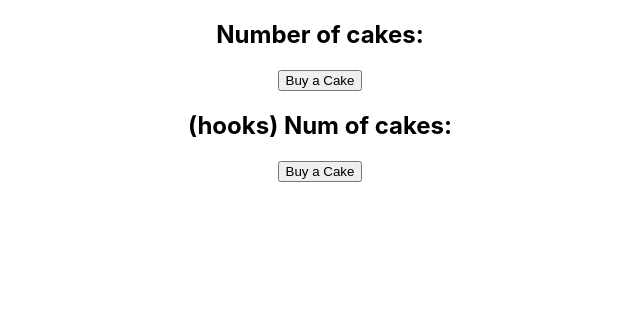
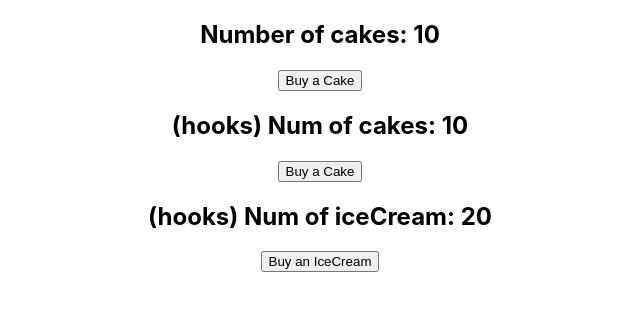
Before and after one commit to Joanna-Golofit/14-react-redux-middleware-async, a React (Create React App) app: page / in a window 1280 px wide. Shown: the top 310 px of the page, without its empty margins (320-960 px from the left). Built offline with nearby package versions, Linux system fonts and the light colour scheme.

Commit message:
HooksIceCreamContainer.js i zmiany w sciezce do stanu po wprowadzeniu rootReducer

```diff
--- a/src/App.js
+++ b/src/App.js
@@ -1,12 +1,14 @@
 import './App.css';
 import CakeContainer from './components/CakeContainer';
 import HooksCakeContainer from './components/HooksCakeContainer';
+import HooksIceCreamContainer from './components/HooksIceCreamContainer';
 
 function App() {
   return (
     <div className="App">
       <CakeContainer />
-      <HooksCakeContainer/>
+      <HooksCakeContainer />
+      <HooksIceCreamContainer/>
     </div>
   );
 }
--- a/src/components/CakeContainer.js
+++ b/src/components/CakeContainer.js
@@ -3,6 +3,8 @@ import { connect } from "react-redux";
 import { buyCake } from "../redux";
 
 const CakeContainer = (props) => { // to jest props dzieki connect
+  console.log(props);
+
   return (
     <div>
       <h2>Number of cakes: {props.numOfCakes}</h2>
@@ -13,7 +15,7 @@ const CakeContainer = (props) => { // to jest props dzieki connect
 
 const mapStateToProps = (state) => {
   return {
-    numOfCakes: state.numOfCakes,
+    numOfCakes: state.cake.numOfCakes,
   };
 };
 
--- a/src/components/HooksCakeContainer.js
+++ b/src/components/HooksCakeContainer.js
@@ -4,8 +4,10 @@ import { buyCake } from "../redux";
 
     const HooksCakeContainer = () => {
 
-      const numOfCakes = useSelector(state => state.numOfCakes)
+      const numOfCakes = useSelector(state => state.cake.numOfCakes)
       const dispatch = useDispatch()
+
+
       return (
         <div>
           <h2>(hooks) Num of cakes: {numOfCakes}</h2>
--- /dev/null
+++ b/src/components/HooksIceCreamContainer.js
@@ -0,0 +1,17 @@
+import { useSelector } from "react-redux"; // zeby dostac sie do state
+import { useDispatch } from "react-redux"; // zeby zmienic state? czyli wyslac akcje..dispatch an action
+import { buyIceCream } from "../redux";
+
+const HooksIceCreamContainer = () => {
+  const numOfIceCreams = useSelector((state) => state.iceCream.numOfIceCreams);
+  const dispatch = useDispatch();
+
+  return (
+    <div>
+      <h2>(hooks) Num of iceCream: {numOfIceCreams}</h2>
+      <button onClick={() => dispatch(buyIceCream())}>Buy an IceCream</button>
+    </div>
+  );
+};
+
+export default HooksIceCreamContainer;
```
